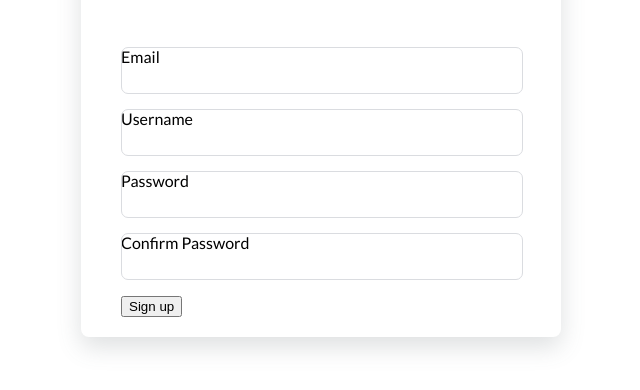
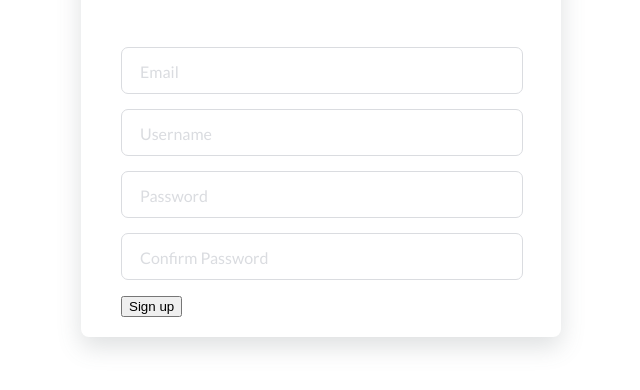
Before and after one commit to kenyansa/SignupForm, a plain HTML site: page floatingLabels.html in a window 1280 px wide. Shown: the part 290-680 px from the top of the page, without its empty margins (319-959 px from the left). Drawn offline with Linux system fonts and the light colour scheme.

Commit message:
style text labels

```diff
--- a/floatingLabels.css
+++ b/floatingLabels.css
@@ -54,3 +54,16 @@ body {
   ::placeholder {
     color: transparent;
   }
+  /* Styling text labels */
+
+.label {
+    position: absolute;
+    top: 15px;
+    left: 15px;
+    padding: 0 4px;
+    background-color: white;
+    color: #DADCE0;
+    font-size: 16px;
+    transition: 0.5s;
+    z-index: 0;
+  }
```
